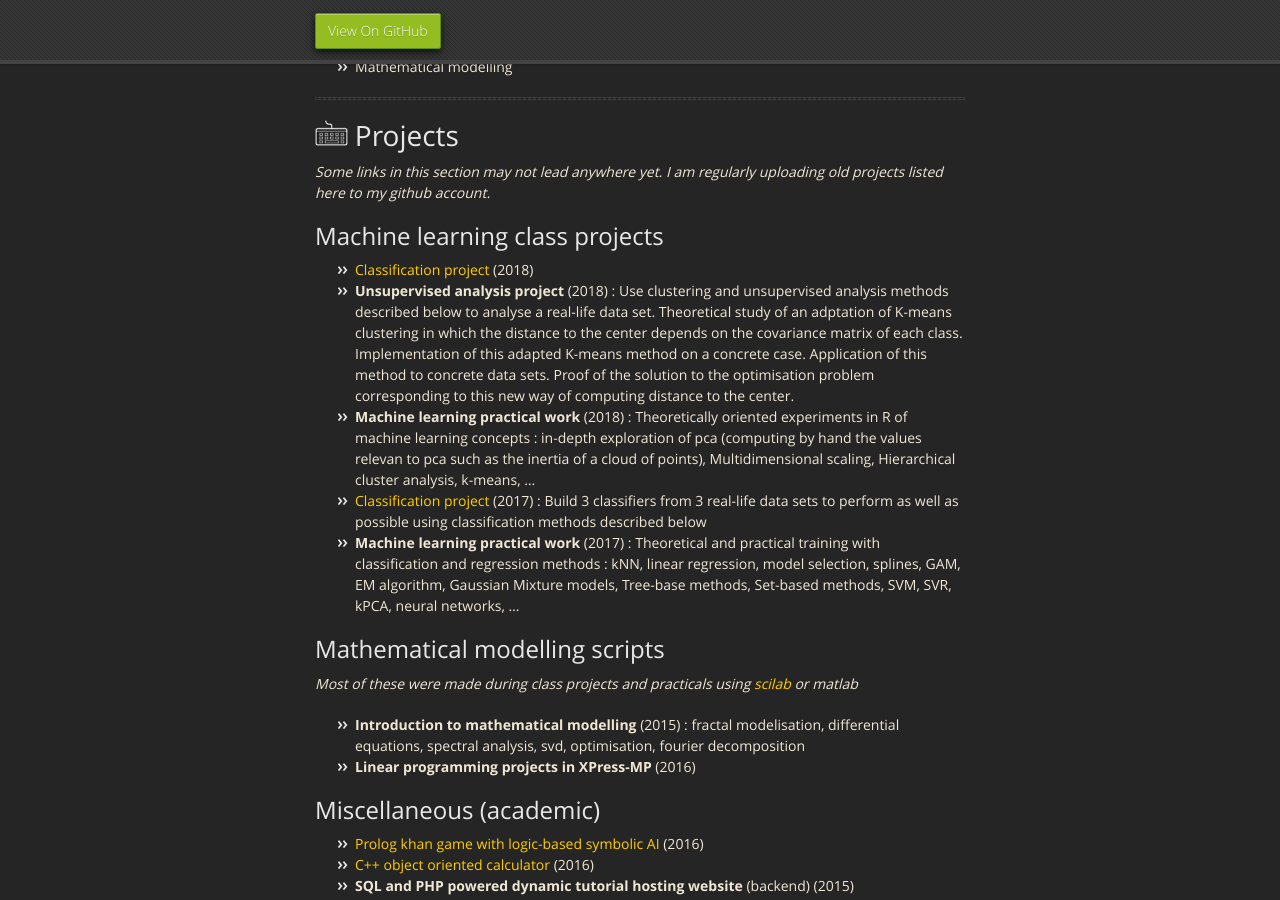
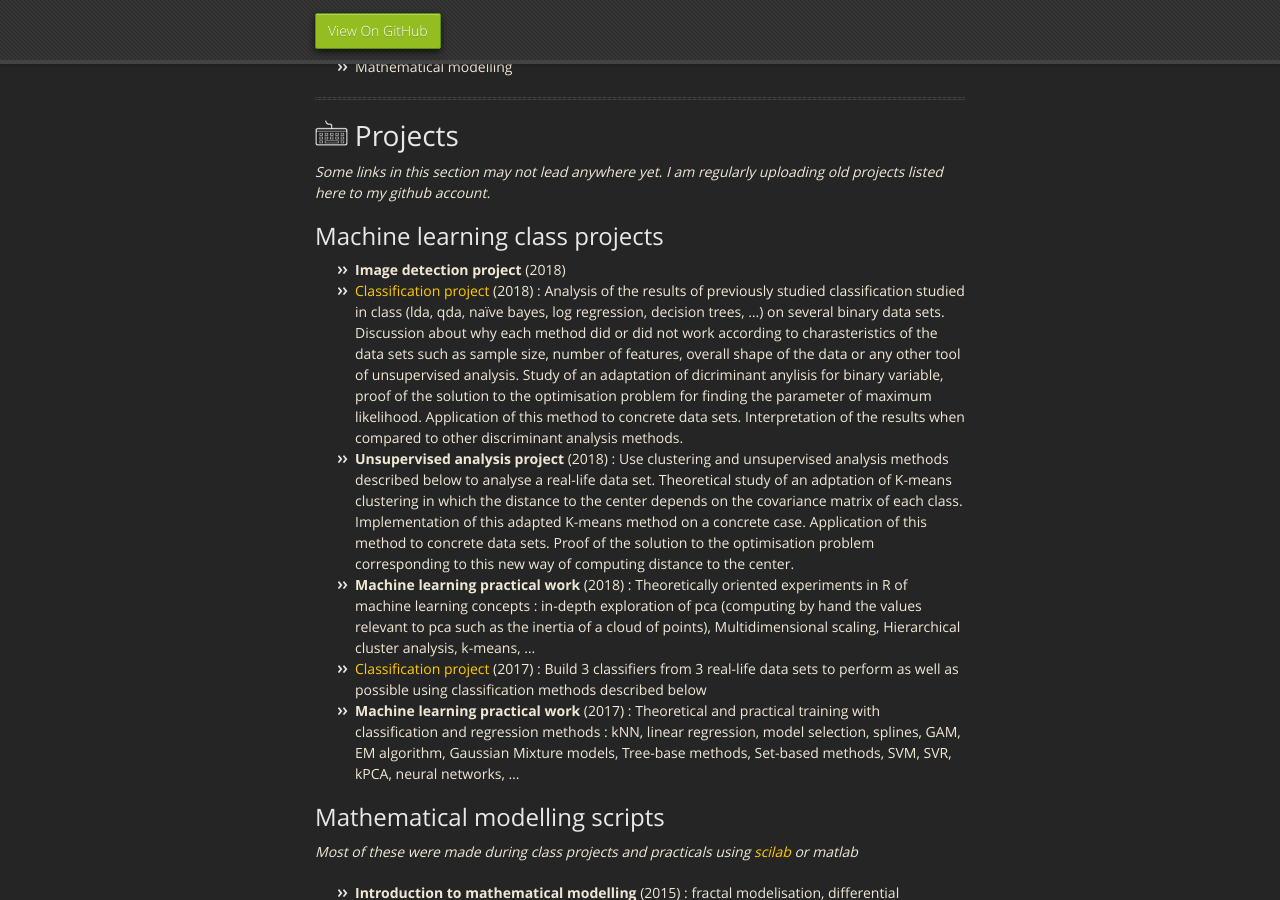
Before and after one commit to plougue/plougue.github.io, a Jekyll site: the page built from index.md, in a window 1280 px wide and 900 px high, scrolled down 1748 px. Built offline with Jekyll 4.4.1, drawn with Linux system fonts in a browser that asks for light colours; our own code applies the rules of GitHub Pages for plain Markdown files.

Commit message:
Updated machine learning projects

```diff
--- a/index.md
+++ b/index.md
@@ -82,9 +82,12 @@ C++ development with strong optimisation constraints on core mechanism of the so
 
 ## Machine learning class projects
 
-* [Classification project](https://github.com/plougue/Classification-project-2018) (2018)
+* **Image detection project** (2018)
+* [Classification project](https://github.com/plougue/Classification-project-2018) (2018) : Analysis of the results of previously studied classification studied in class (lda, qda, naïve bayes, log regression, decision trees, ...) on several binary data sets.
+Discussion about why each method did or did not work according to charasteristics of the data sets such as sample size, number of features, overall shape of the data or any other tool of unsupervised analysis.
+Study of an adaptation of dicriminant anylisis for binary variable, proof of the solution to the optimisation problem for finding the parameter of maximum likelihood. Application of this method to concrete data sets. Interpretation of the results when compared to other discriminant analysis methods.
 * **Unsupervised analysis project** (2018) : Use clustering and unsupervised analysis methods described below to analyse a real-life data set. Theoretical study of an adptation of K-means clustering in which the distance to the center depends on the covariance matrix of each class. Implementation of this adapted K-means method on a concrete case. Application of this method to concrete data sets. Proof of the solution to the optimisation problem corresponding to this new way of computing distance to the center.
-* **Machine learning practical work** (2018) : Theoretically oriented experiments in R of machine learning concepts : in-depth exploration of pca (computing by hand the values relevan to pca such as the inertia of a cloud of points),  Multidimensional scaling, Hierarchical cluster analysis, k-means, ...
+* **Machine learning practical work** (2018) : Theoretically oriented experiments in R of machine learning concepts : in-depth exploration of pca (computing by hand the values relevant to pca such as the inertia of a cloud of points),  Multidimensional scaling, Hierarchical cluster analysis, k-means, ...
 * [Classification project](https://github.com/plougue/Classification-project-2017) (2017) : Build 3 classifiers from 3 real-life data sets to perform as well as possible using classification methods described below
 * **Machine learning practical work** (2017) : Theoretical and practical training with classification and regression methods : kNN, linear regression, model selection, splines, GAM, EM algorithm, Gaussian Mixture models, Tree-base methods, Set-based methods, SVM, SVR, kPCA, neural networks, ...
 
```
